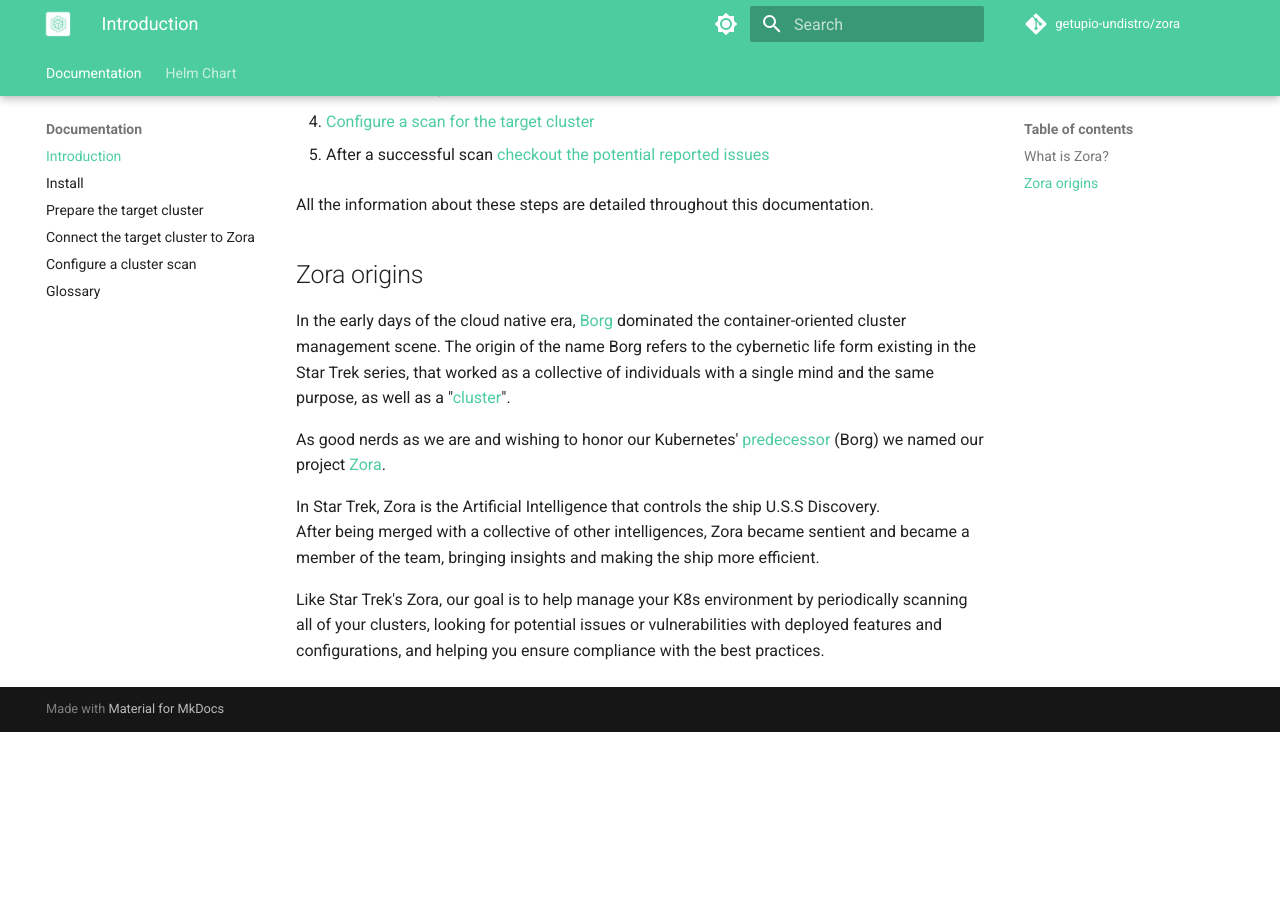
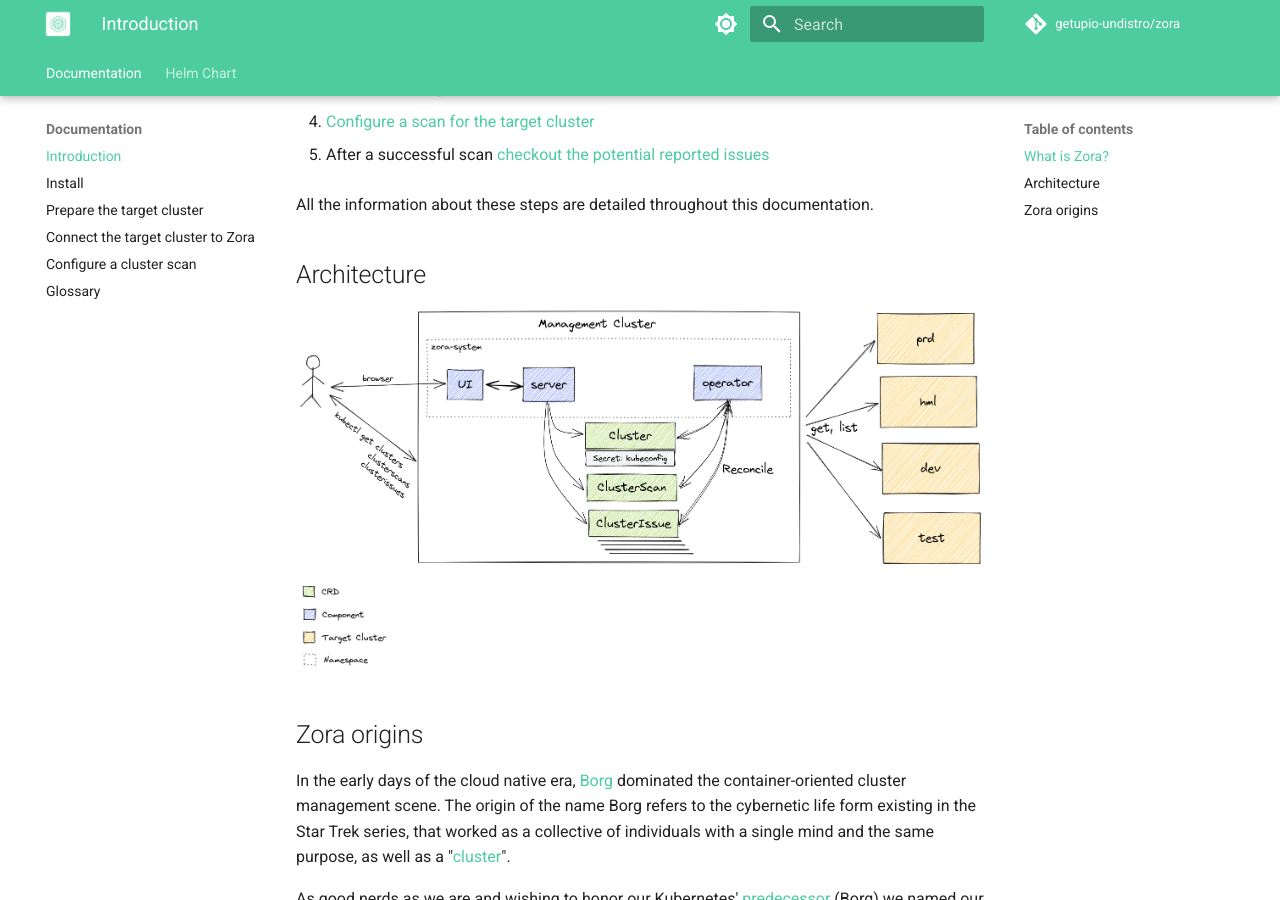
Before and after one commit to undistro/zora, an MkDocs documentation site: the page built from docs/index.md, in a window 1280 px wide and 900 px high, scrolled down 530 px. Built offline with MkDocs 1.6.1 and Material for MkDocs 9.7.7, drawn with Linux system fonts in a browser that asks for light colours; comment, search, counter and statistics services are not loaded; before the commit the page ends 1262 px from its top, so only the background shows below that.

Commit message:
add architecture image into docs

```diff
--- a/docs/index.md
+++ b/docs/index.md
@@ -24,6 +24,10 @@ Follow these steps to get started with Zora:
 
 All the information about these steps are detailed throughout this documentation.
 
+## Architecture
+
+<img src="assets/arch.png" alt="Zora Architecture Diagram">
+
 ## Zora origins
 
 In the early days of the cloud native era, [Borg](https://intl.startrek.com/database_article/borg) dominated the container-oriented cluster management scene.
```
Also changed, not shown: docs/assets/arch.png (added).
